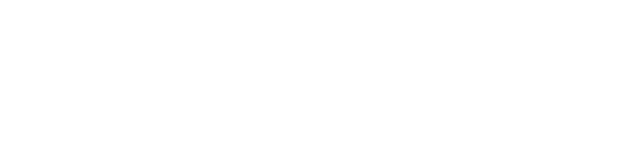
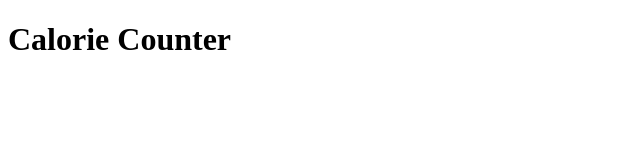
Before and after one commit to noordinq/Calorie-Counter-Form, a plain HTML site: page index.html in a window 1280 px wide. Shown: the whole page, without its empty margins (0-640 px from the left). Drawn offline with Linux system fonts and the light colour scheme.

```diff
--- a/index.html
+++ b/index.html
@@ -7,6 +7,8 @@
         <title>Calorie Counter</title>
     </head>
     <body>
-
+        <main>
+            <h1>Calorie Counter</h1>
+        </main>
     </body>
 </html>
```
Also changed, not shown: script.js (added).
